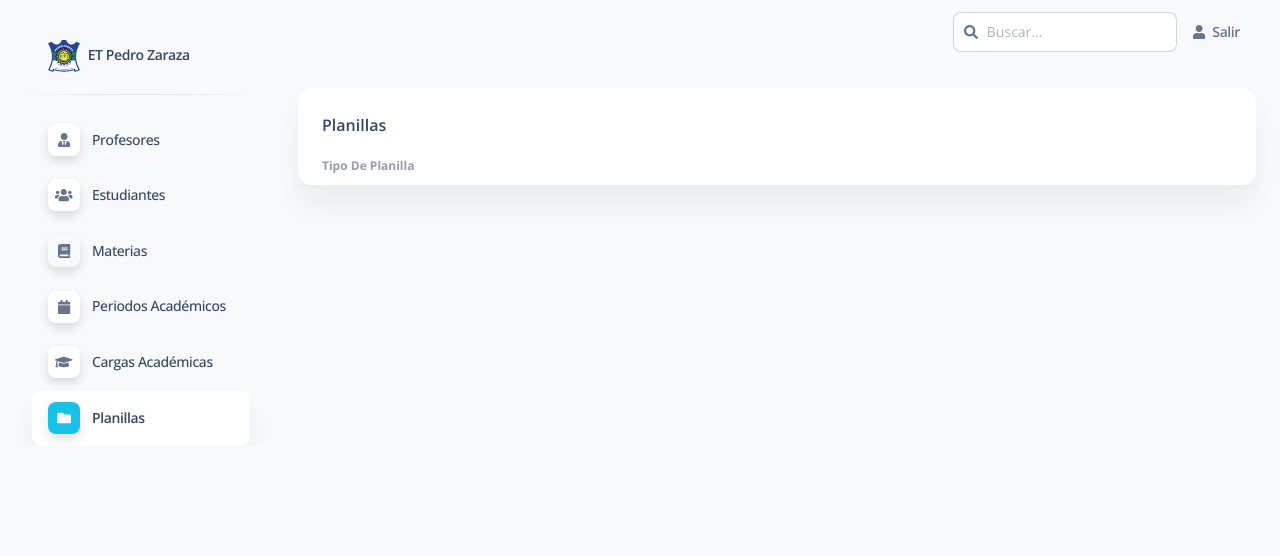
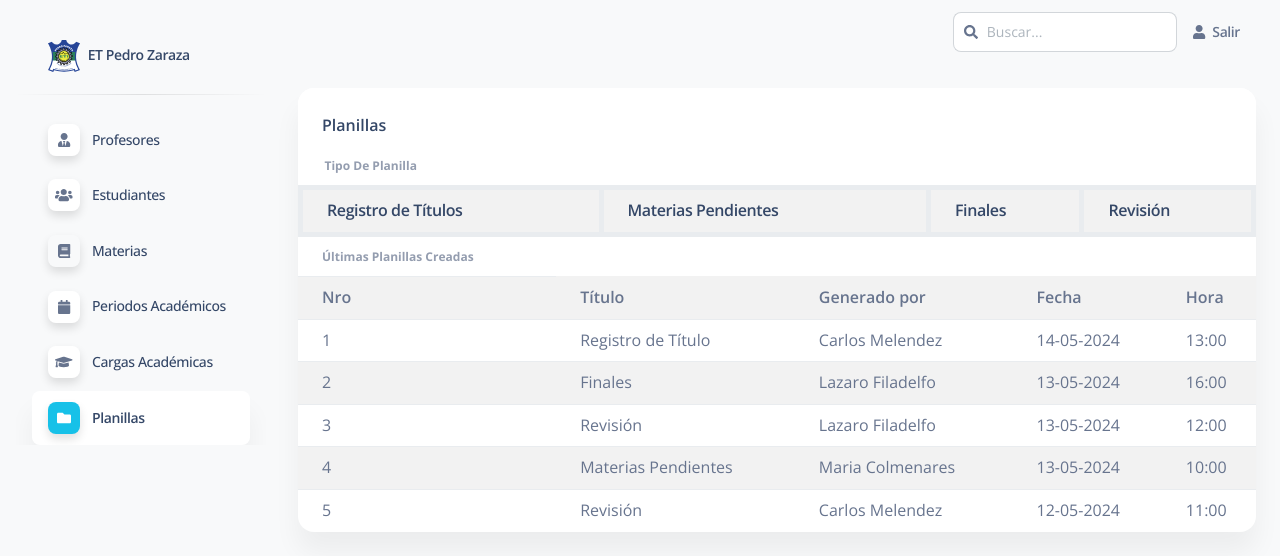
Before and after one commit to georgbztt/ETPZ, a Django app: page /planillas in a window 1280 px wide. Shown: the top 556 px of the page. Run offline with Django 3.2, Linux system fonts and the light colour scheme; a user stored in the database is signed in; lists and menus that the app fills with data are empty; some libraries are stand-ins or nearby versions.

Commit message:
Adicion tabla reciente de planilla y url de redireccion

```diff
--- a/apps/home/urls.py
+++ b/apps/home/urls.py
@@ -7,6 +7,10 @@ urlpatterns = [
     path('', views.index, name='home'),
 
     path('planillas', views.planillas, name='planilla'),
+    path('planillas/registro-titulos',views.registroTitulos, name='registro_titulos'),
+    path('planillas/materia-pendientes',views.materiaPendientes, name='materia_pendientes'),
+    path('planillas/finales',views.finales, name='finales'),
+    path('planillas/revision',views.revision, name='revision'),
 
     path('profesores', views.profesores, name='profesores'),
 
--- a/apps/home/views.py
+++ b/apps/home/views.py
@@ -142,6 +142,60 @@ def planillas(request):
 
     return render(request, 'home/table.html', context)
 
+
+@login_required(login_url="/login/")
+def registroTitulos(request):
+
+    table = 'home/form-content/planillas_form.html'
+    context={
+        'planillas':planillas,
+        'segment':'planilla',
+        'title':'Planilla Registro de Titulos',
+        'buscar':True,
+        'table':table,
+    }
+
+    return render(request, 'home/table.html', context)
+
+@login_required(login_url="/login/")
+def finales(request):
+
+    table = 'home/form-content/planillas_form.html'
+    context={
+        'planillas':planillas,
+        'segment':'planilla',
+        'title':'Planilla Finales',
+        'buscar':True,
+        'table':table,
+    }
+
+    return render(request, 'home/table.html', context)
+
+def revision(request):
+
+    table = 'home/form-content/planillas_form.html'
+    context={
+        'planillas':planillas,
+        'segment':'planilla',
+        'title':'Planilla Revisión',
+        'buscar':True,
+        'table':table,
+    }
+
+    return render(request, 'home/table.html', context)
+
+def materiaPendientes(request):
+
+    table = 'home/form-content/planillas_form.html'
+    context={
+        'planillas':planillas,
+        'segment':'planilla',
+        'title':'Planilla Materia Pendientes',
+        'buscar':True,
+        'table':table,
+    }
+
+    return render(request, 'home/table.html', context)
 @login_required(login_url="/login/")
 def cargas(request):
     cargas = Carga.objects.all()
--- a/apps/templates/home/table-content/planillas.html
+++ b/apps/templates/home/table-content/planillas.html
@@ -20,5 +20,158 @@
         </td>
       </tr>
       {% endfor %}
+
+      <tr>
+        <td class="font-weight-bold align-middle border-5 ps-4">
+          <a href="{% url 'registro_titulos' %}">Registro de Títulos</a>
+        </td>
+        <td class="font-weight-bold align-middle border-5 ps-4">
+          <a href="{% url 'materia_pendientes' %}">Materias Pendientes</a>
+        </td>
+        <td class="font-weight-bold align-middle border-5 ps-4">
+          <a href="{% url 'finales' %}">Finales</a>
+        </td >
+        <td class="font-weight-bold align-middle border-5 ps-4">
+          <a href="{% url 'revision' %}">Revisión</a>
+        </td>
+      </tr>
+
     </tbody>
   </table>
+
+<table class="table table-striped mb-0 ">
+  <thead>
+    <tr>
+      <th class="text-xs font-weight-bolder opacity-7">últimas Planillas creadas</th>
+    </tr>
+  </thead>
+  <tbody>
+    <tr>
+      <th class="font-weight-bold align-middle ps-4">Nro</th>
+
+      <th class="font-weight-bold align-middle ps-4">Título</th>
+
+      <th class="font-weight-bold align-middle ps-4">Generado por</th>
+
+      <th class="font-weight-bold align-middle ps-4">Fecha</th>
+
+      <th class="font-weight-bold align-middle ps-4">Hora</th>
+    </tr>
+
+
+    <tr>
+
+      <td class="font-weight align-middle ps-4">
+        1
+      </td>
+
+      <td class="font-weight align-middle ps-4">
+        Registro de Título
+      </td>
+
+      <td class="font-weight align-middle ps-4">
+        Carlos Melendez
+      </td>
+
+      <td class="font-weight align-middle ps-4">
+        14-05-2024
+      </td>
+
+      <td class="font-weight align-middle ps-4">
+        13:00
+      </td>
+
+    </tr>
+
+    <tr>
+
+      <td class="font-weight align-middle ps-4">
+        2
+      </td>
+
+      <td class="font-weight align-middle ps-4">
+        Finales
+      </td>
+
+      <td class="font-weight align-middle ps-4">
+        Lazaro Filadelfo
+      </td>
+
+      <td class="font-weight align-middle ps-4">
+        13-05-2024
+      </td>
+
+      <td class="font-weight align-middle ps-4">
+        16:00
+      </td>
+
+    </tr>
+
+    <tr>
+      <td class="font-weight align-middle ps-4">
+        3
+      </td>
+
+      <td class="font-weight align-middle ps-4">
+        Revisión
+      </td>
+
+      <td class="font-weight align-middle ps-4">
+        Lazaro Filadelfo
+      </td>
+
+      <td class="font-weight align-middle ps-4">
+        13-05-2024
+      </td>
+
+      <td class="font-weight align-middle ps-4">
+        12:00
+      </td>
+    </tr>
+
+    <tr>
+      <td class="font-weight align-middle ps-4">
+        4
+      </td>
+
+      <td class="font-weight align-middle ps-4">
+        Materias Pendientes
+      </td>
+
+      <td class="font-weight align-middle ps-4">
+        Maria Colmenares
+      </td>
+
+      <td class="font-weight align-middle ps-4">
+        13-05-2024
+      </td>
+
+      <td class="font-weight align-middle ps-4">
+        10:00
+      </td>
+    </tr>
+
+    <tr>
+      <td class="font-weight align-middle ps-4">
+        5
+      </td>
+
+      <td class="font-weight align-middle ps-4">
+        Revisión
+      </td>
+
+      <td class="font-weight align-middle ps-4">
+        Carlos Melendez
+      </td>
+
+      <td class="font-weight align-middle ps-4">
+        12-05-2024
+      </td>
+
+      <td class="font-weight align-middle ps-4">
+        11:00
+      </td>
+    </tr>
+
+    </tbody>
+  </table>
```
Also changed, not shown: apps/templates/home/form-content/planillas_form.html (added).
